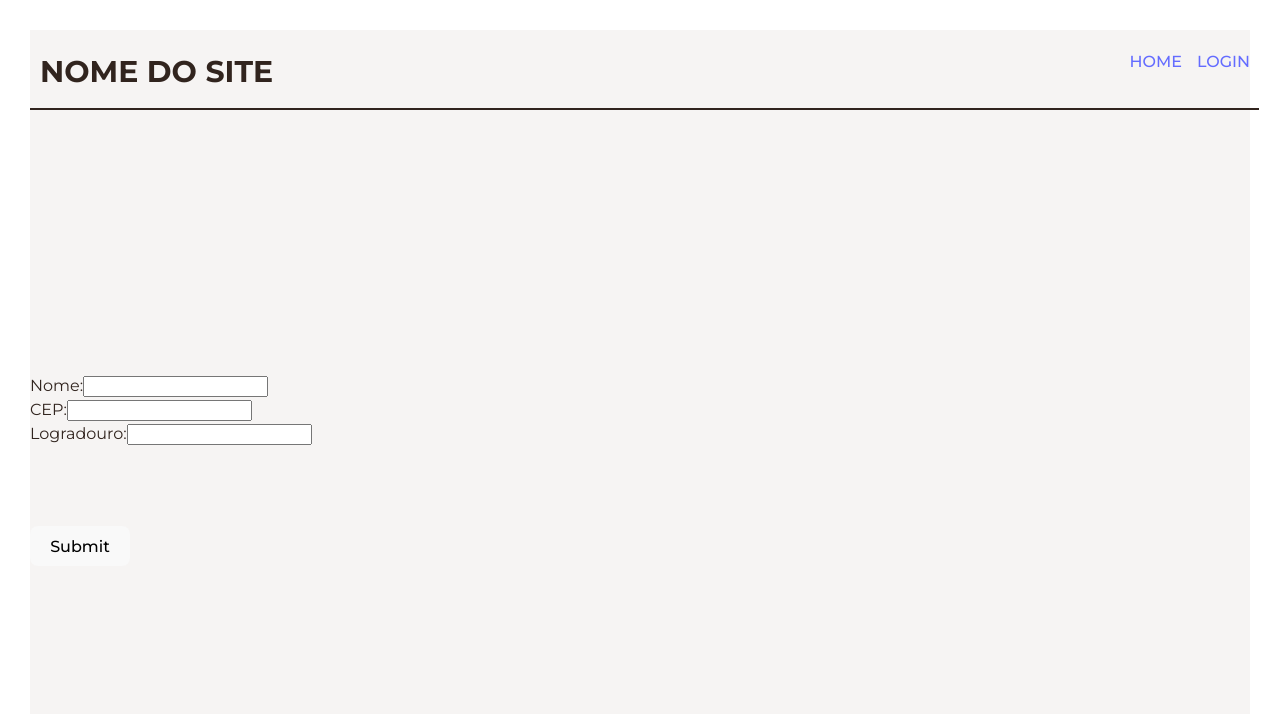
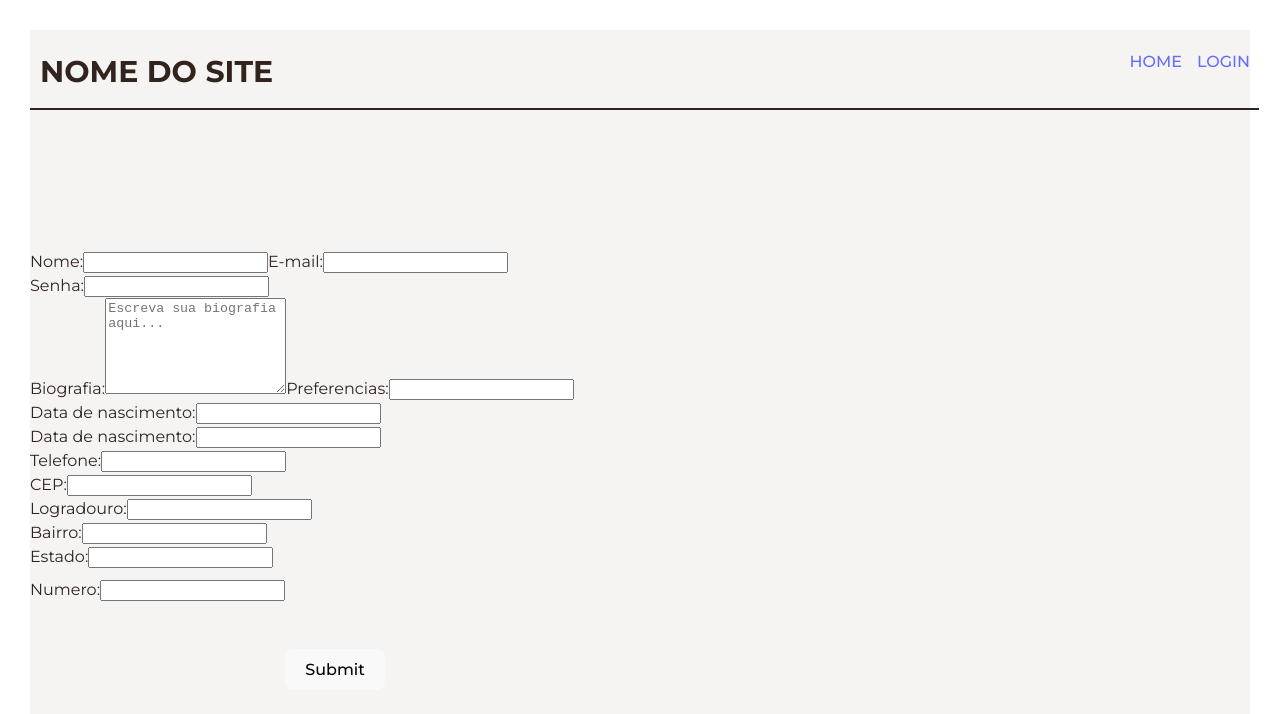
Before and after one commit to nicolasberlato/voluntariado-intergeracional, a React (Vite) app in the folder frontend/: page /signup in a window 1280 px wide. Shown: the top 714 px of the page. Built offline with nearby package versions, Linux system fonts and the light colour scheme.

Commit message:
form #11

```diff
--- a/frontend/src/components/Signup.tsx
+++ b/frontend/src/components/Signup.tsx
@@ -14,6 +14,7 @@ interface FormData {
   logradouro: string;
   bairro: string;
   estado: string;
+  numero: string;
 }
 
 function Signup() {
@@ -29,10 +30,11 @@ function Signup() {
     logradouro: "",
     bairro: "",
     estado: "",
+    numero: "",
   });
 
-  // Handle input change
-  const handleChange = (e: React.ChangeEvent<HTMLInputElement>) => {
+
+  const handleChange = (e: React.ChangeEvent<HTMLInputElement | HTMLTextAreaElement>) => {
     const { name, value } = e.target;
     setFormData((prevData) => ({
       ...prevData,
@@ -40,13 +42,13 @@ function Signup() {
     }));
   };
 
-  // Handle form submission
+
   const handleSubmit = async (e: React.FormEvent<HTMLFormElement>) => {
     e.preventDefault();
-    // Create your submit logic here
+
   };
 
-  // Fetch CEP data when CEP is filled
+
   const handleCepChange = async (e: React.ChangeEvent<HTMLInputElement>) => {
     const { value } = e.target;
     setFormData((prevData) => ({
@@ -58,10 +60,12 @@ function Signup() {
       try {
         const response = await fetch(`http://viacep.com.br/ws/${value}/json/`);
         const json = await response.json();
-        if (json && json.logradouro) {
+        if (json && json.logradouro && json.bairro && json.estado) {
           setFormData((prevData) => ({
             ...prevData,
             logradouro: json.logradouro,
+            bairro: json.bairro,
+            estado: json.estado,
           }));
         }
       } catch (error) {
@@ -94,7 +98,77 @@ function Signup() {
             onChange={handleChange}
           />
         </label>
+        <label>
+          E-mail:
+          <input
+            type="text"
+            name="email"
+            value={formData.email}
+            onChange={handleChange}
+          />
+        </label>
         <br />
+        <label>
+          Senha:
+          <input
+            type="text"
+            name="senha"
+            value={formData.senha}
+            onChange={handleChange}
+          />
+        </label>
+        <br />
+        <label>
+          Biografia:
+          <textarea
+            name="biografia"
+            rows={6}
+            value={formData.biografia}
+            onChange={handleChange}
+            placeholder="Escreva sua biografia aqui..."
+          />
+        </label>
+        <label>
+          Preferencias:
+          <input
+            type="text"
+            name="preferencias"
+            value={formData.preferencias}
+            onChange={handleChange}
+          />
+        </label>
+        <br />
+        <label>
+          Data de nascimento:
+          <input
+            type="text"
+            name="dataNascimento"
+            value={formData.dataNascimento}
+            onChange={handleChange}
+          />
+        </label>
+        <br />
+        <label>
+          Data de nascimento:
+          <input
+            type="text"
+            name="dataNascimento"
+            value={formData.dataNascimento}
+            onChange={handleChange}
+          />
+        </label>
+        <br />
+        <label>
+          Telefone:
+          <input
+            type="text"
+            name="telefone"
+            value={formData.telefone}
+            onChange={handleChange}
+          />
+        </label>
+        <br />
+
         <label>
           CEP:
           <input
@@ -116,6 +190,25 @@ function Signup() {
           />
         </label>
         <br />
+        <label>
+          Bairro:
+          <input type="text" name="bairro" value={formData.bairro} readOnly />
+        </label>
+        <br />
+        <label>
+          Estado:
+          <input type="text" name="estado" value={formData.estado} readOnly />
+        </label>
+        <br />
+        <label>
+          Numero:
+          <input
+            type="text"
+            name="numero"
+            value={formData.numero}
+            onChange={handleChange}
+          />
+        </label>
         <button type="submit">Submit</button>
       </form>
     </div>
```
